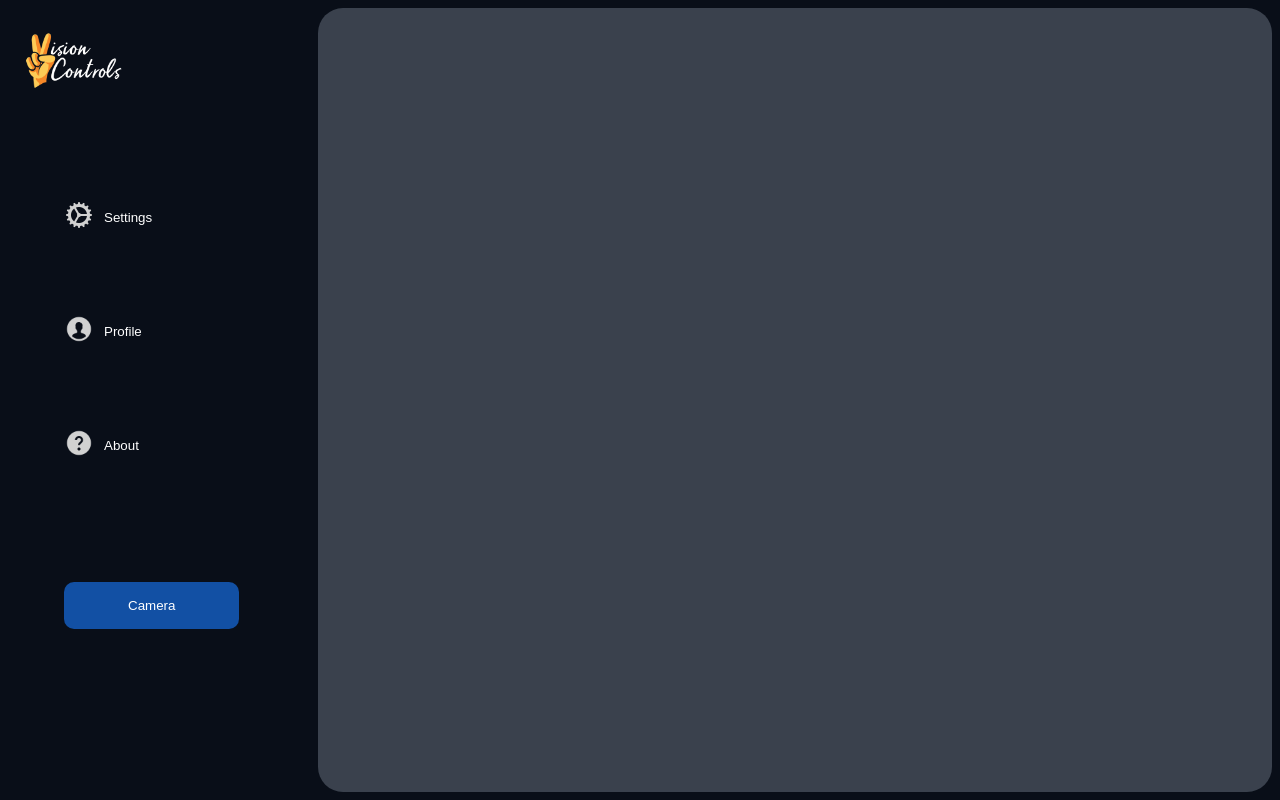
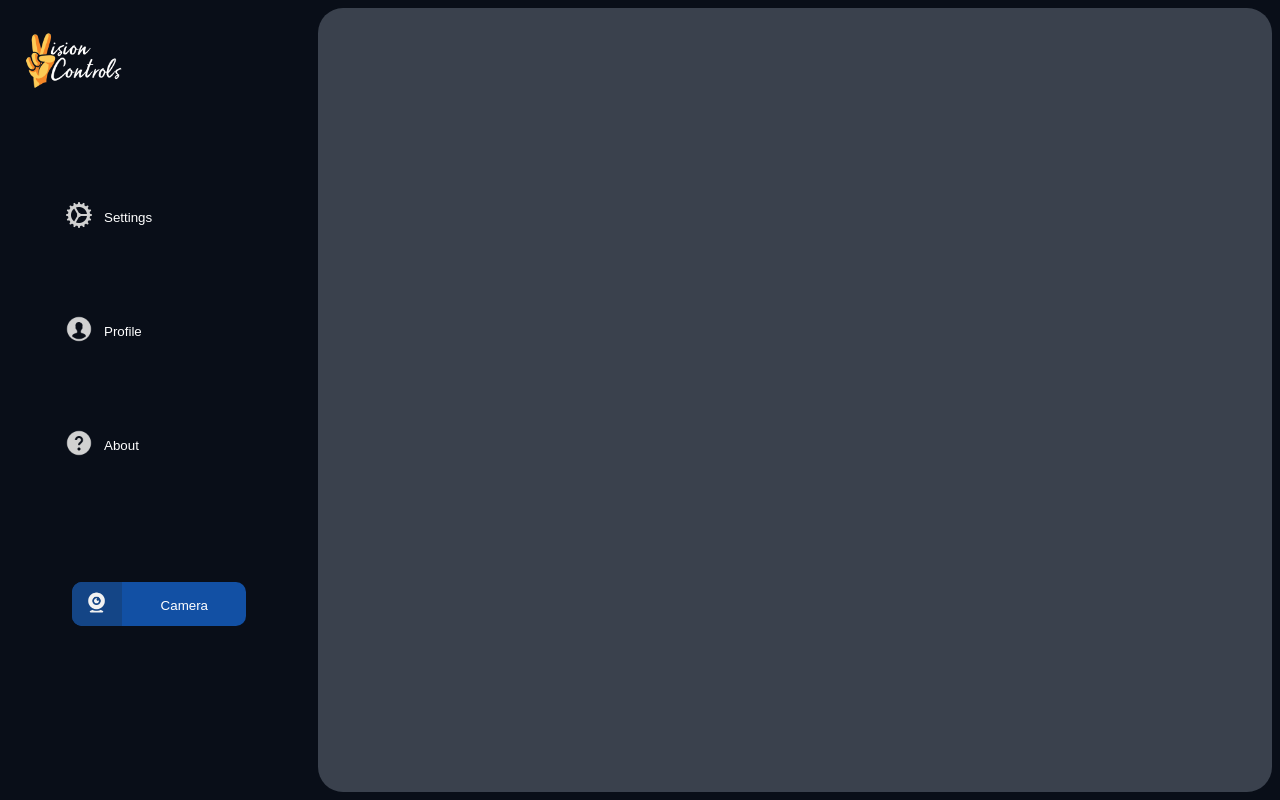
Before and after one commit to aggie-coding-club/Gesture, a React (Create React App) app in the folder front-end/: page / in a window 1280 px wide. Built offline with nearby package versions, Linux system fonts and the light colour scheme.

Commit message:
camera btn styling

```diff
--- a/front-end/src/components/MainScreen/CameraOption.js
+++ b/front-end/src/components/MainScreen/CameraOption.js
@@ -1,6 +1,6 @@
 import React from "react"
 
-export default function CameraOption({btnClick}) {
+export default function CameraOption({btnClick, icon}) {
   function toggleChange() {
     btnClick("Camera");
   }
@@ -16,14 +16,35 @@ export default function CameraOption({btnClick}) {
     cursor: "pointer",
     overflow: "hidden",
     outline: "none",
-    padding: "2vh 5vw",
     margin: "auto",
-    borderRadius: "10px"
+    borderRadius: "10px",
+    display: "flex",
+    flexDirection: "row"
+  }
+
+  const imageStyle = {
+    backgroundColor: "#144586",
+    padding: "1vh 1vw"
+  }
+
+  const wordStyle = {
+    padding: "1vh 3vw"
+  }
+
+  const word = {
+    marginTop: "1vh"
   }
 
   return(
     <div style={btnContainer}>
-      <button style={btnStyle} onClick={toggleChange}>Camera</button>
+      <button style={btnStyle} onClick={toggleChange}>
+        <div style={imageStyle}>
+          <img src={icon} alt="camera" height="auto" width="25px"/>
+        </div>
+        <div style={wordStyle}>
+          <p style={word}>Camera</p>
+        </div>
+      </button>
     </div>
   )
 }
--- a/front-end/src/components/MainScreen/SideBar.js
+++ b/front-end/src/components/MainScreen/SideBar.js
@@ -6,6 +6,7 @@ import settingsPic from "../../assets/settings.png"
 import profilePic from  "../../assets/profile.png"
 import aboutPic from "../../assets/about.png"
 import logo from "../../assets/logo.png"
+import cameraPic from "../../assets/webcam.png"
 
 
 export default function SideBar({btnClick}) {
@@ -52,7 +53,7 @@ export default function SideBar({btnClick}) {
 
         </div>
         <div style={cameraOptionStyle}>
-          <CameraOption btnClick={btnClick} />
+          <CameraOption btnClick={btnClick} icon={cameraPic}/>
         </div>
       </div>
 
```
